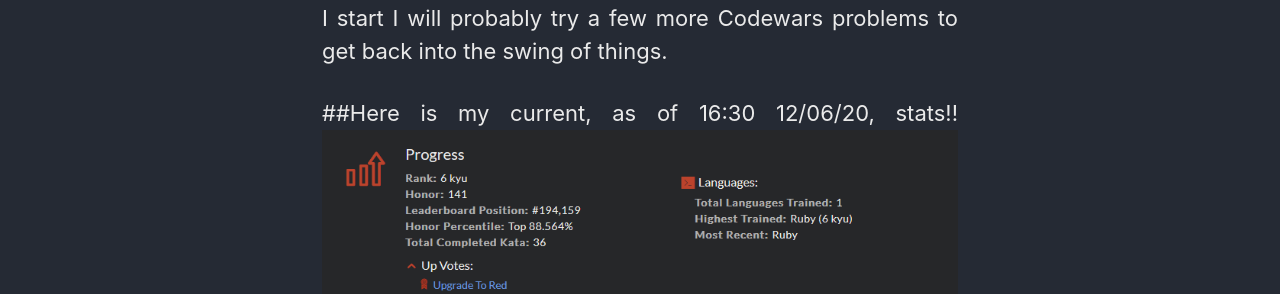
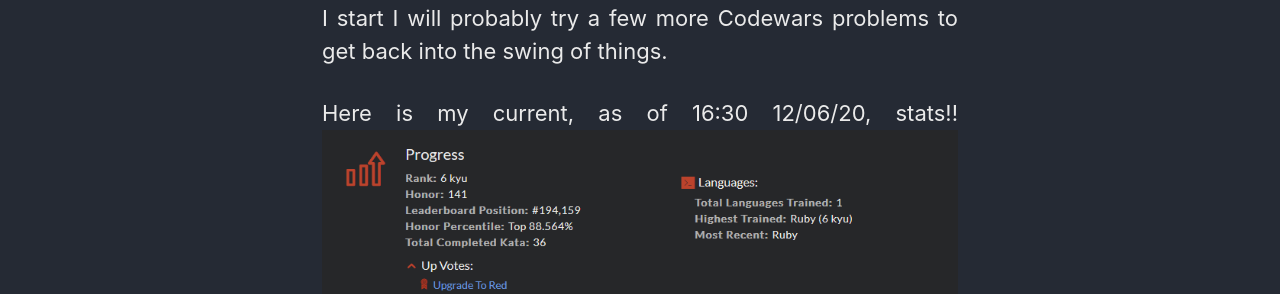
Before and after one commit to dilfyg/dilfyg.github.io, a Jekyll site: the page built from _blog/12-06-20.md, in a window 1280 px wide. Shown: the part 745-1039 px from the top of the page. Built offline with Jekyll 4.4.1, drawn with Linux system fonts in a browser that asks for light colours; cached includes are drawn as plain includes; nearby versions of some CDN libraries.

Commit message:
removal of wrong ##

```diff
--- a/_blog/12-06-20.md
+++ b/_blog/12-06-20.md
@@ -12,7 +12,7 @@
 
 Next step is to move back to Ruby which I covered to get onto the course, via Codewars and Codeacademy. So before I start I will probably try a few more Codewars problems to get back into the swing of things.
 
-##Here is my current, as of 16:30 12/06/20, stats!!
+Here is my current, as of 16:30 12/06/20, stats!!
 <img src="{{ site.url }}{{ site.baseurl }}/images/blog/codewars.PNG" alt="linearly separable data">
 
 **Finished week 1!!!**
```
Also changed, not shown: _blog/11-06-20.md (+1 -1 lines).
